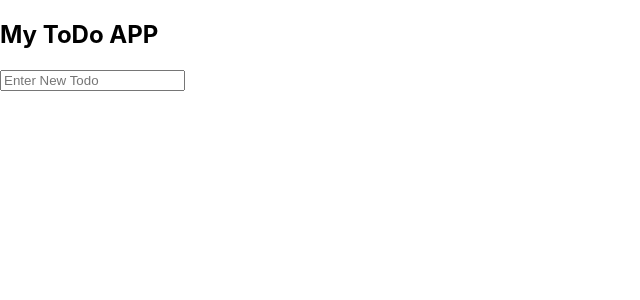
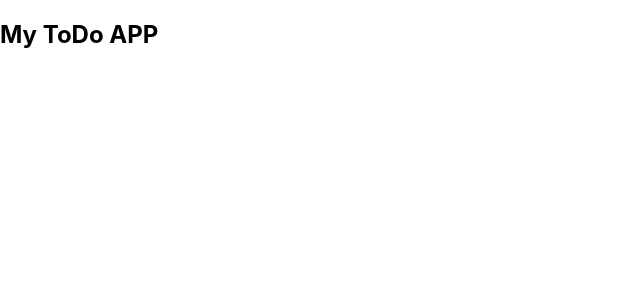
Before and after one commit to gundyn/Todo, a React (Create React App) app: page / in a window 1280 px wide. Shown: the top 300 px of the page, without its empty margins (0-640 px from the left). Built offline with nearby package versions, Linux system fonts and the light colour scheme.

Commit message:
debugging

```diff
--- a/package.json
+++ b/package.json
@@ -14,6 +14,7 @@
     "react": "^17.0.2",
     "react-dom": "^17.0.2",
     "react-scripts": "4.0.3",
+    "shortid": "^2.2.16",
     "typescript": "^4.1.2",
     "web-vitals": "^1.0.1"
   },
--- a/src/App.tsx
+++ b/src/App.tsx
@@ -46,7 +46,7 @@ const App: React.FC = () => {
     <div className="App">
       <React.Fragment>
         <h2>My ToDo APP</h2>
-        <TodoForm
+        <ToDoList
           todos={todos}
           handleTodoUpdate={handleTodoUpdate}
           handleTodoRemove={handleTodoRemove}
--- a/src/Components/ToDoForm.tsx
+++ b/src/Components/ToDoForm.tsx
@@ -4,7 +4,7 @@ import shortid from 'shortid'
 import { TodoInterface, TodoFormInterface } from '../interface'
 
 const ToDoForm = (props: TodoInterface) => {
-  const inputRef = React.useRef<HMTLInputElement>(null)
+  const inputRef = React.useRef<HTMLInputElement>(null)
   const [values, setValues] = React.useState('')
 
   function handleInputChange(event: React.ChangeEvent<HTMLInputElement>) {
@@ -12,14 +12,14 @@ const ToDoForm = (props: TodoInterface) => {
   }
 
   function handleInputEnter(event: React.KeyboardEvent) {
-    // Check for 'Enter' key
+    // Check for ‘Enter’ key
     if (event.key === 'Enter') {
-    // prepare new todo object
-    const newTodo: TodoInterface = {
-      id: shortid.generate(),
-      name: values,
-      isCompleted: false
-    }
+      // Prepare new todo object
+      const newTodo: TodoInterface = {
+        id: shortid.generate(),
+        name: values,
+        isCompleted: false
+      }
     // Create new todo item
     props.handleTodoCreate(newTodo)
     // Reset the input field
```
Also changed, not shown: 1 other file (tests, documents, lock files or other folders).
